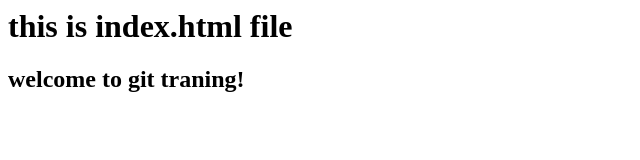
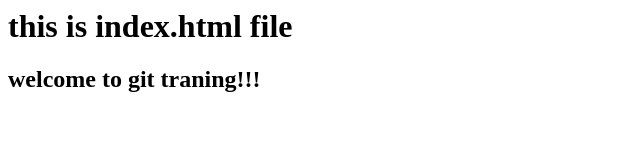
Before and after one commit to Barney7777/gitrepo, a plain HTML site: page index.html in a window 1280 px wide. Shown: the full height of the page, 0-640 px from the left. Drawn offline with Linux system fonts and the light colour scheme.

Commit message:
update index.html file

```diff
--- a/index.html
+++ b/index.html
@@ -1,2 +1,2 @@
 <h1> this is index.html file </h1>
-<h2> welcome to git traning! </h2>
+<h2> welcome to git traning!!! </h2>
```
